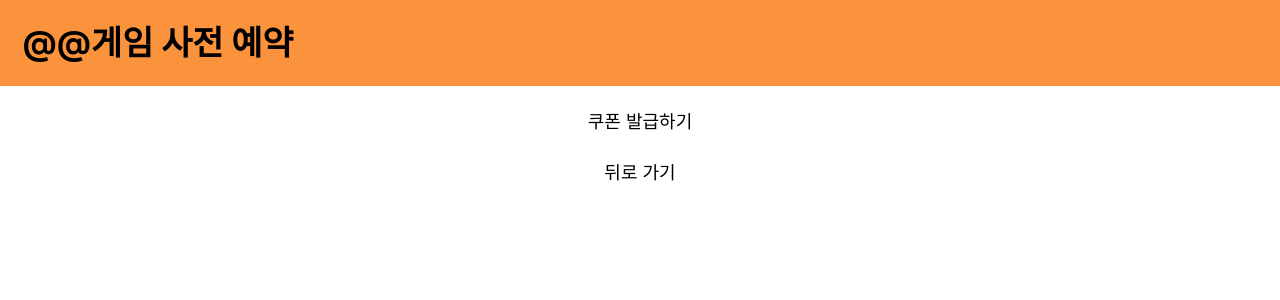
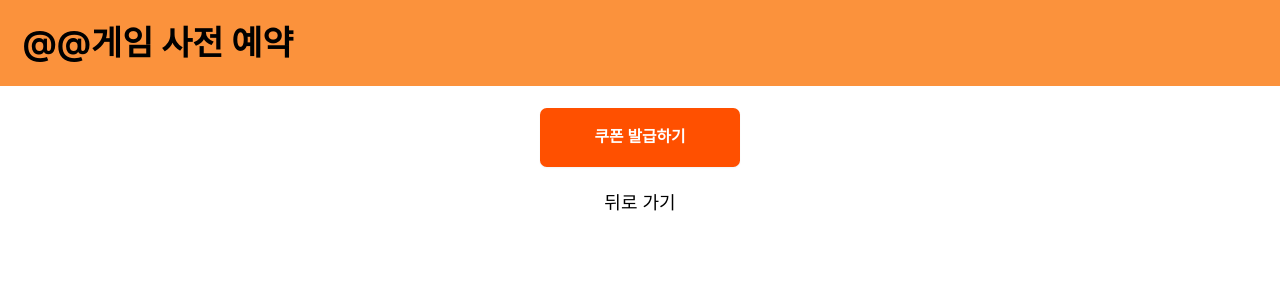
Before and after one commit to sadie100/smilegate-assignment, a Next.js app: page /coupons/advance-reservation in a window 1280 px wide. Shown: the top 300 px of the page. Built offline with nearby package versions, Linux system fonts and the light colour scheme.

Commit message:
refactor : Button 컴포넌트화

```diff
--- /dev/null
+++ b/src/components/Button.tsx
@@ -0,0 +1,18 @@
+type ButtonPropType = {
+  handleClick: () => void;
+  text: string;
+  width?: string;
+};
+
+const Button = ({ handleClick, text, width = "80%" }: ButtonPropType) => {
+  return (
+    <button
+      className={`w-[${width}] min-w-[200px] rounded-md bg-main-600 px-6 py-4 text-sm font-semibold text-white shadow-sm hover:bg-main-500 text-lg`}
+      onClick={handleClick}
+    >
+      {text}
+    </button>
+  );
+};
+
+export default Button;
--- a/src/pages/coupons/advance-reservation.tsx
+++ b/src/pages/coupons/advance-reservation.tsx
@@ -1,11 +1,19 @@
 import Link from "next/link";
 import Header from "@/components/Header";
+import Button from "@/components/Button";
+import { useContext } from "react";
+import { ModalContext } from "@/contexts/modalContext";
 
 const AdvanceReservation = () => {
+  const { state, dispatch } = useContext(ModalContext);
+  const handleOpen = () => {
+    dispatch({ type: "open", payload: "advance-reservation" });
+  };
+
   return (
     <div className="flex min-h-screen flex-col gap-5 items-center bg-white">
       <Header>@@게임 사전 예약</Header>
-      <button>쿠폰 발급하기</button>
+      <Button text="쿠폰 발급하기" handleClick={handleOpen} width="10rem" />
       <Link href="/">뒤로 가기</Link>
     </div>
   );
```
